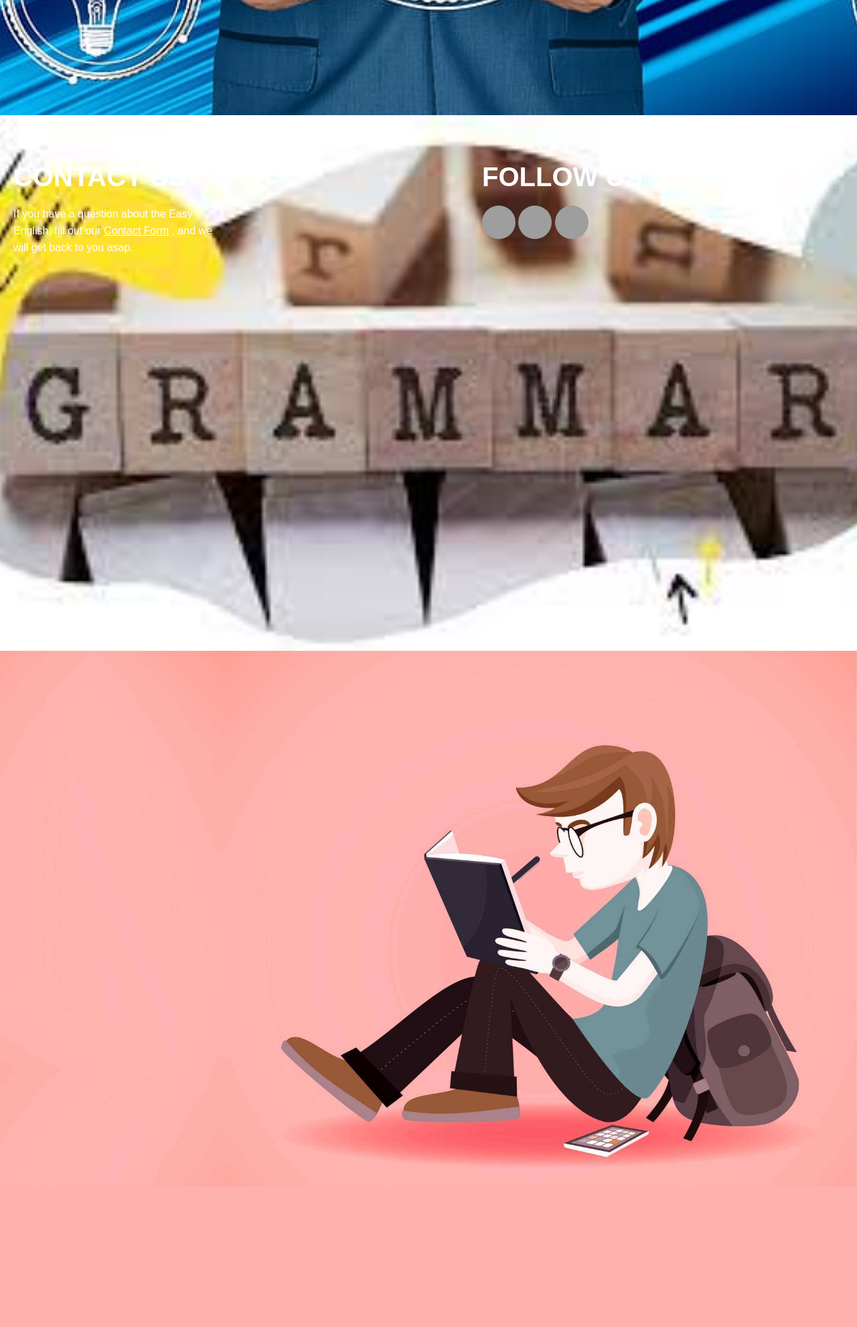
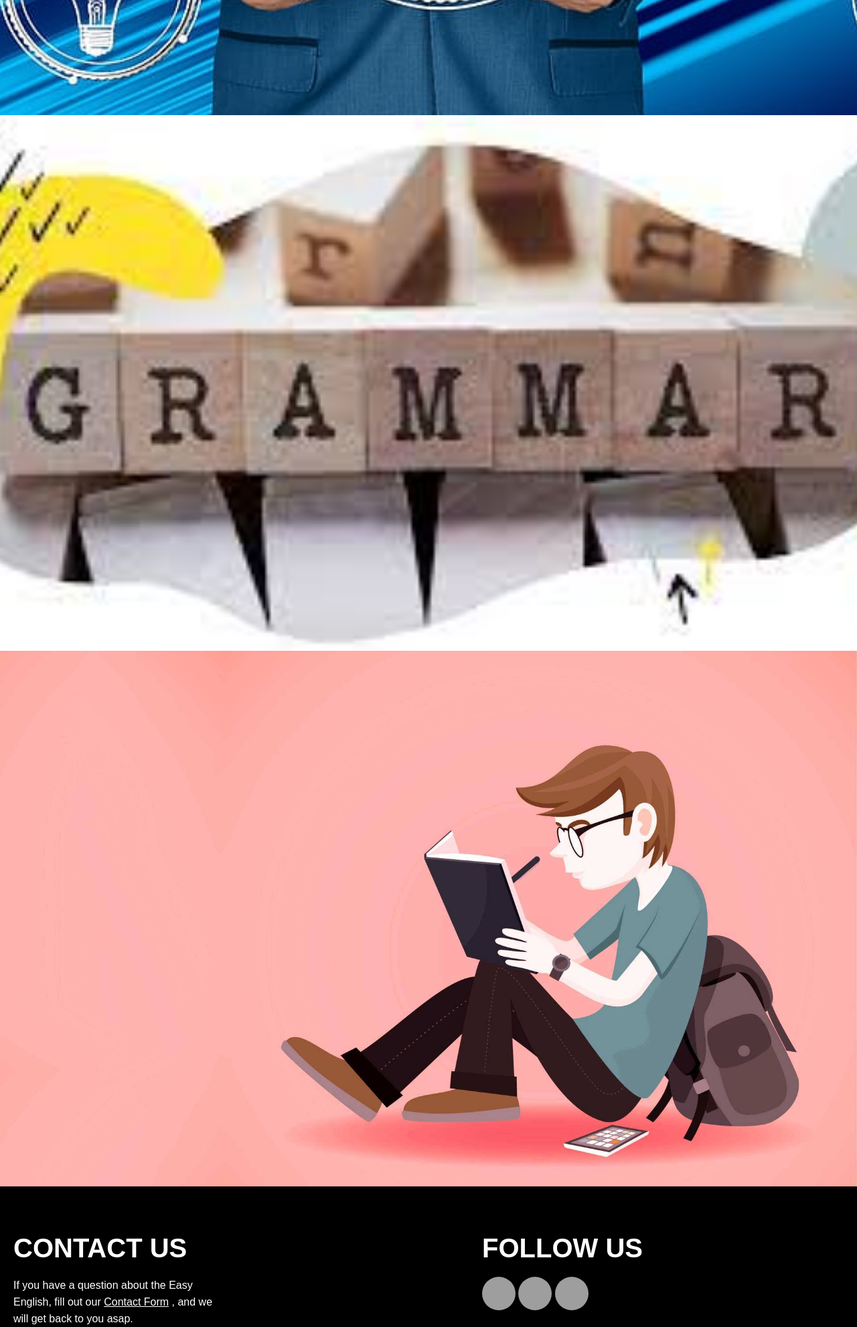
Before and after one commit to Dilipkumarjadam/easyenglish, a PHP site: page /skill.php in a window 1280 px wide. Shown: the part 693-2675 px from the top of the page at 67% size. Before the commit the page ends 2465 px from the top, so only its background shows below. Run offline with PHP 8.4, Linux system fonts and the light colour scheme; grey boxes are pictures that could not be loaded.

Commit message:
fixed footer overlap

```diff
--- a/css/style.css
+++ b/css/style.css
@@ -380,9 +380,3 @@ body{
     width: 200px;
 
 }
-.skills {
-    height: 100vh;
-    width: 100vw;
-    background-size: contain;
-    background-position: center;
-}
```
